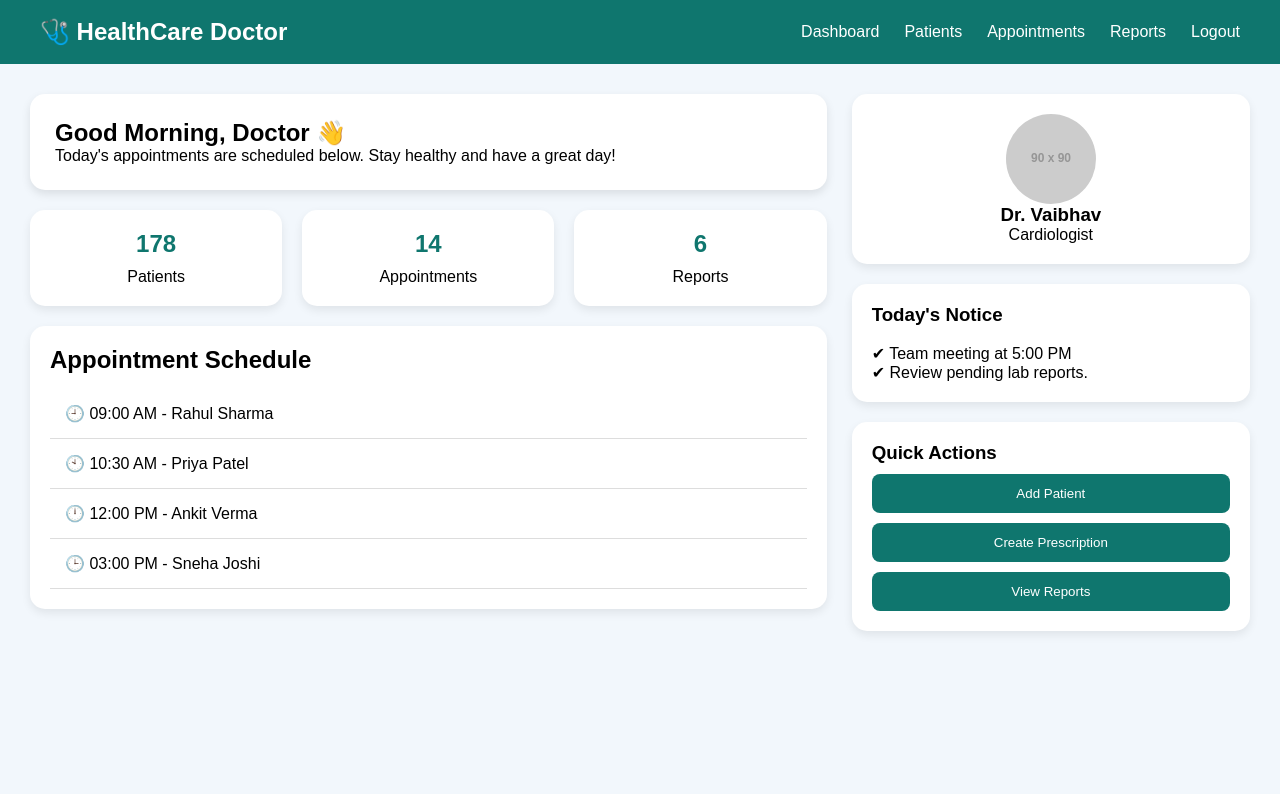
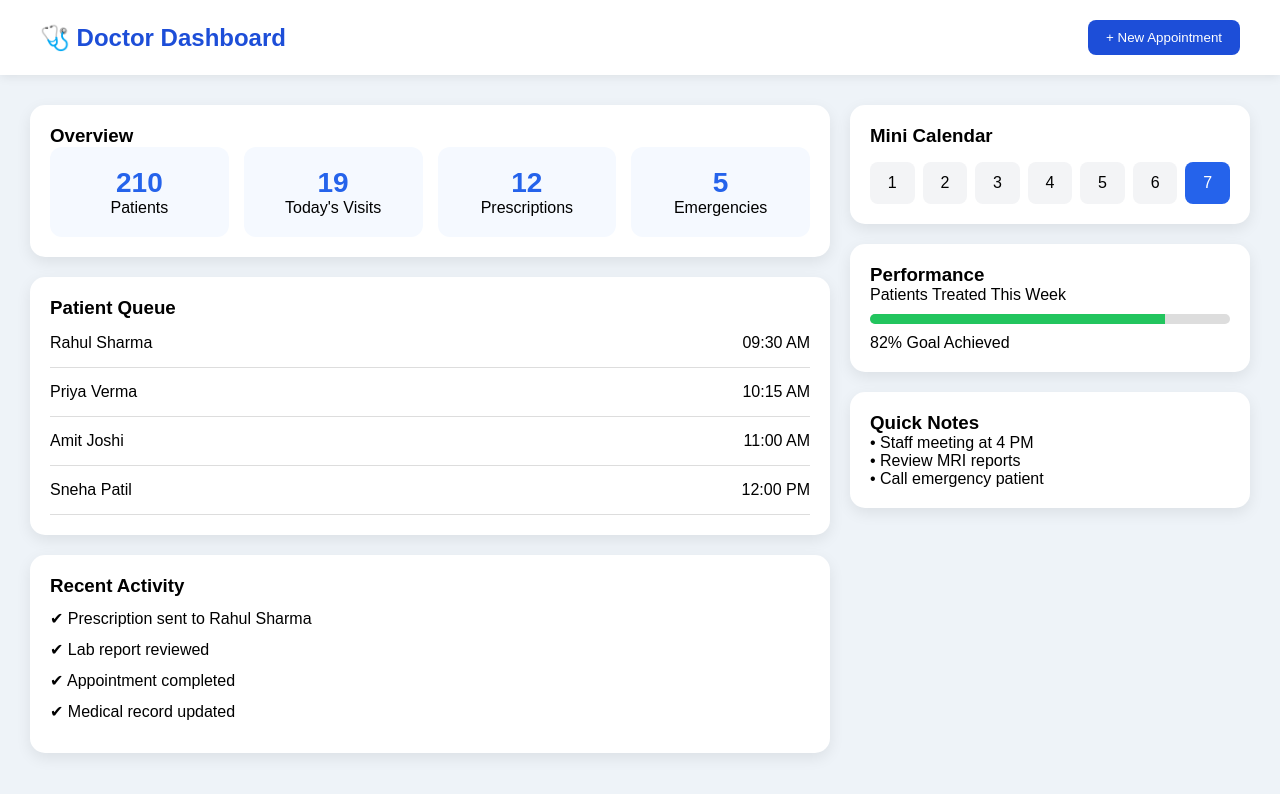
Before and after one commit to savita-ghatte/FYA_DoctorPatientManagement_Team5, a website: page pdashbaord.html in a window 1280 px wide. Drawn offline with Linux system fonts and the light colour scheme; placeholder pictures from the web are drawn by us.

Commit message:
Update pdashbaord.html

```diff
--- a/pdashbaord.html
+++ b/pdashbaord.html
@@ -10,183 +10,211 @@
     margin:0;
     padding:0;
     box-sizing:border-box;
-    font-family:Arial, sans-serif;
+    font-family:'Poppins',sans-serif;
 }
 
 body{
-    background:#f2f7fc;
+    background:#eef3f8;
 }
 
-/* Navbar */
-nav{
-    background:#0f766e;
-    color:white;
+/* Header */
+header{
+    background:#ffffff;
+    padding:20px 40px;
     display:flex;
     justify-content:space-between;
     align-items:center;
-    padding:18px 40px;
+    box-shadow:0 2px 10px rgba(0,0,0,.08);
 }
 
-nav ul{
-    display:flex;
-    list-style:none;
-    gap:25px;
+header h2{
+    color:#1d4ed8;
 }
 
-nav ul li{
+header button{
+    background:#1d4ed8;
+    color:#fff;
+    border:none;
+    padding:10px 18px;
+    border-radius:8px;
     cursor:pointer;
 }
 
-/* Main */
-.container{
+/* Dashboard Grid */
+
+.dashboard{
     display:grid;
     grid-template-columns:2fr 1fr;
-    gap:25px;
+    gap:20px;
     padding:30px;
 }
 
-/* Left Section */
+/* Left Side */
+
 .left{
     display:flex;
     flex-direction:column;
     gap:20px;
 }
 
-.welcome{
-    background:white;
-    padding:25px;
+.box{
+    background:#fff;
     border-radius:15px;
-    box-shadow:0 4px 10px rgba(0,0,0,.1);
+    padding:20px;
+    box-shadow:0 5px 15px rgba(0,0,0,.08);
 }
 
 .stats{
     display:grid;
-    grid-template-columns:repeat(3,1fr);
-    gap:20px;
+    grid-template-columns:repeat(4,1fr);
+    gap:15px;
 }
 
-.card{
-    background:white;
+.stat{
+    background:#f5f9ff;
+    text-align:center;
     padding:20px;
-    text-align:center;
-    border-radius:15px;
-    box-shadow:0 4px 10px rgba(0,0,0,.08);
+    border-radius:12px;
 }
 
-.card h2{
-    color:#0f766e;
-    margin-bottom:10px;
+.stat h3{
+    color:#2563eb;
+    font-size:28px;
 }
 
-.schedule{
-    background:white;
-    padding:20px;
-    border-radius:15px;
-    box-shadow:0 4px 10px rgba(0,0,0,.08);
-}
+/* Queue */
 
-.schedule ul{
-    margin-top:15px;
-    list-style:none;
-}
-
-.schedule li{
-    padding:15px;
+.queue-item{
+    display:flex;
+    justify-content:space-between;
+    padding:15px 0;
     border-bottom:1px solid #ddd;
 }
 
-/* Right */
+/* Right Side */
+
 .right{
     display:flex;
     flex-direction:column;
     gap:20px;
 }
 
-.profile,.notice,.actions{
-    background:white;
-    padding:20px;
-    border-radius:15px;
-    box-shadow:0 4px 10px rgba(0,0,0,.08);
+.calendar{
+    display:grid;
+    grid-template-columns:repeat(7,1fr);
+    gap:8px;
+    margin-top:15px;
 }
 
-.profile img{
-    width:90px;
-    height:90px;
-    border-radius:50%;
-    display:block;
-    margin:auto;
+.calendar div{
+    background:#f3f4f6;
+    padding:12px;
+    text-align:center;
+    border-radius:8px;
 }
 
-.profile{
-    text-align:center;
+.today{
+    background:#2563eb !important;
+    color:white;
 }
 
-button{
+.activity p{
+    margin:12px 0;
+}
+
+.progress{
     width:100%;
-    padding:12px;
+    background:#ddd;
+    border-radius:20px;
+    overflow:hidden;
+    height:10px;
     margin-top:10px;
-    border:none;
-    border-radius:8px;
-    background:#0f766e;
-    color:white;
-    cursor:pointer;
+}
+
+.progress span{
+    display:block;
+    height:10px;
+    width:82%;
+    background:#22c55e;
 }
 </style>
+</head>
 
-</head>
 <body>
 
-<nav>
-<h2>🩺 HealthCare Doctor</h2>
+<header>
+    <h2>🩺 Doctor Dashboard</h2>
+    <button>+ New Appointment</button>
+</header>
 
-<ul>
-<li>Dashboard</li>
-<li>Patients</li>
-<li>Appointments</li>
-<li>Reports</li>
-<li>Logout</li>
-</ul>
-
-</nav>
-
-<div class="container">
+<div class="dashboard">
 
 <div class="left">
 
-<div class="welcome">
-<h2>Good Morning, Doctor 👋</h2>
-<p>Today's appointments are scheduled below. Stay healthy and have a great day!</p>
-</div>
+<div class="box">
+
+<h3>Overview</h3>
 
 <div class="stats">
 
-<div class="card">
-<h2>178</h2>
+<div class="stat">
+<h3>210</h3>
 <p>Patients</p>
 </div>
 
-<div class="card">
-<h2>14</h2>
-<p>Appointments</p>
+<div class="stat">
+<h3>19</h3>
+<p>Today's Visits</p>
 </div>
 
-<div class="card">
-<h2>6</h2>
-<p>Reports</p>
+<div class="stat">
+<h3>12</h3>
+<p>Prescriptions</p>
+</div>
+
+<div class="stat">
+<h3>5</h3>
+<p>Emergencies</p>
 </div>
 
 </div>
 
-<div class="schedule">
+</div>
 
-<h2>Appointment Schedule</h2>
+<div class="box">
 
-<ul>
-<li>🕘 09:00 AM - Rahul Sharma</li>
-<li>🕙 10:30 AM - Priya Patel</li>
-<li>🕛 12:00 PM - Ankit Verma</li>
-<li>🕒 03:00 PM - Sneha Joshi</li>
-</ul>
+<h3>Patient Queue</h3>
+
+<div class="queue-item">
+<span>Rahul Sharma</span>
+<span>09:30 AM</span>
+</div>
+
+<div class="queue-item">
+<span>Priya Verma</span>
+<span>10:15 AM</span>
+</div>
+
+<div class="queue-item">
+<span>Amit Joshi</span>
+<span>11:00 AM</span>
+</div>
+
+<div class="queue-item">
+<span>Sneha Patil</span>
+<span>12:00 PM</span>
+</div>
+
+</div>
+
+<div class="box activity">
+
+<h3>Recent Activity</h3>
+
+<p>✔ Prescription sent to Rahul Sharma</p>
+<p>✔ Lab report reviewed</p>
+<p>✔ Appointment completed</p>
+<p>✔ Medical record updated</p>
 
 </div>
 
@@ -194,25 +222,43 @@ button{
 
 <div class="right">
 
-<div class="profile">
-<img src="https://via.placeholder.com/90" alt="Doctor">
-<h3>Dr. Vaibhav</h3>
-<p>Cardiologist</p>
+<div class="box">
+
+<h3>Mini Calendar</h3>
+
+<div class="calendar">
+<div>1</div>
+<div>2</div>
+<div>3</div>
+<div>4</div>
+<div>5</div>
+<div>6</div>
+<div class="today">7</div>
 </div>
 
-<div class="notice">
-<h3>Today's Notice</h3>
-<br>
-<p>✔ Team meeting at 5:00 PM</p>
-<p>✔ Review pending lab reports.</p>
 </div>
 
-<div class="actions">
-<h3>Quick Actions</h3>
+<div class="box">
 
-<button>Add Patient</button>
-<button>Create Prescription</button>
-<button>View Reports</button>
+<h3>Performance</h3>
+
+<p>Patients Treated This Week</p>
+
+<div class="progress">
+<span></span>
+</div>
+
+<p style="margin-top:10px;">82% Goal Achieved</p>
+
+</div>
+
+<div class="box">
+
+<h3>Quick Notes</h3>
+
+<p>• Staff meeting at 4 PM</p>
+<p>• Review MRI reports</p>
+<p>• Call emergency patient</p>
 
 </div>
 
```
